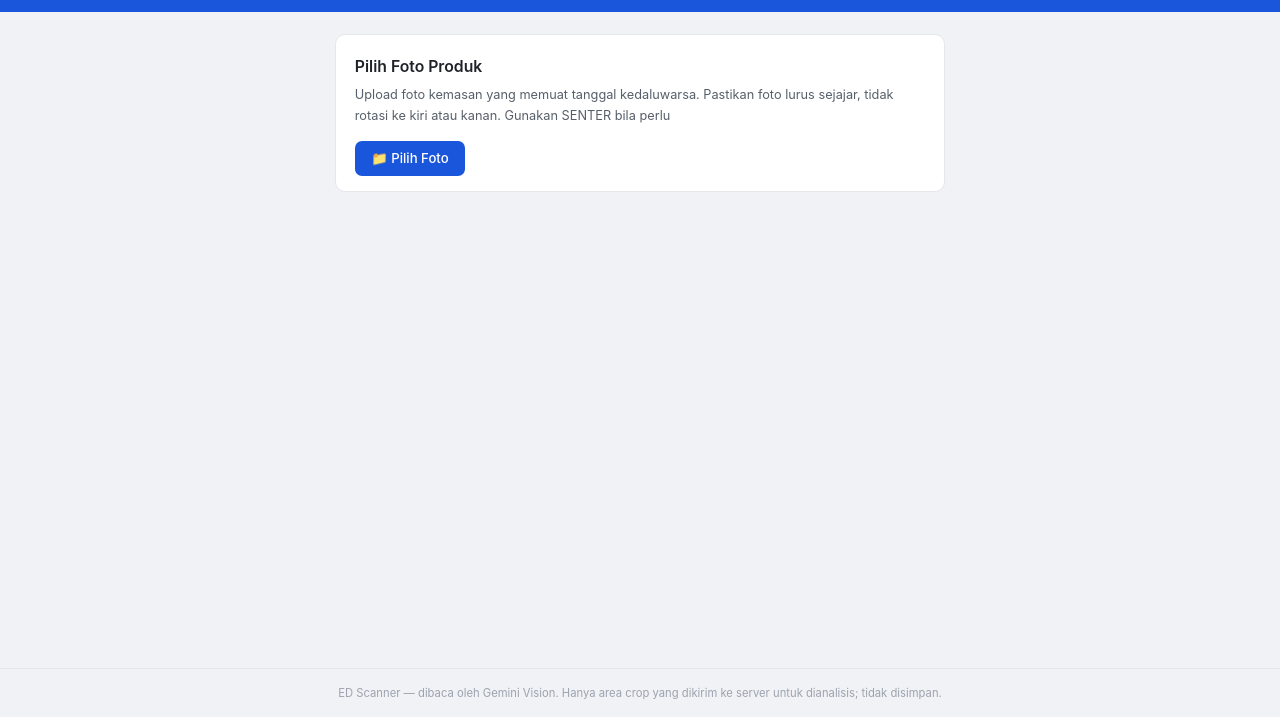
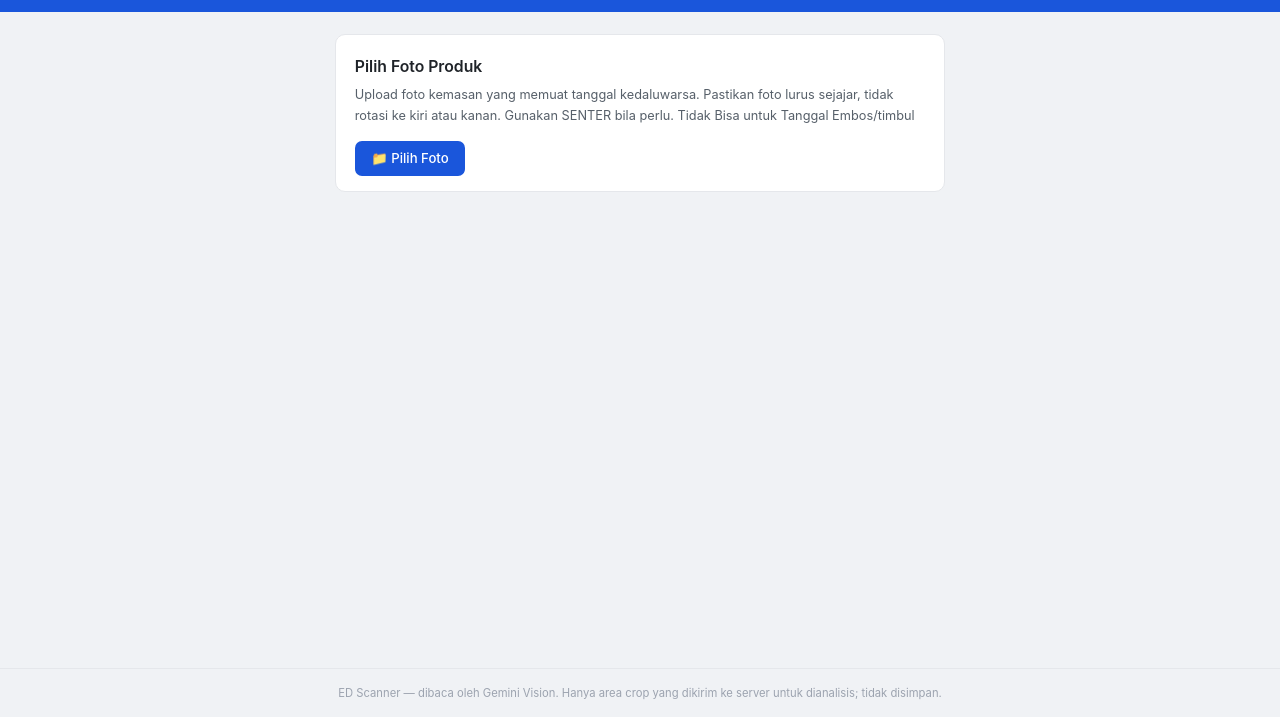
Before and after one commit to tiara259/Expiry_Checker-2, a plain HTML site: page index.html in a window 1280 px wide. Shown: the part 83-800 px from the top of the page. Drawn offline with Linux system fonts and the light colour scheme.

Commit message:
Update index.html

```diff
--- a/index.html
+++ b/index.html
@@ -19,7 +19,7 @@
     <section id="upload-section">
       <div class="card">
         <h2>Pilih Foto Produk</h2>
-        <p class="hint">Upload foto kemasan yang memuat tanggal kedaluwarsa. Pastikan foto lurus sejajar, tidak rotasi ke kiri atau kanan. Gunakan SENTER bila perlu</p>
+        <p class="hint">Upload foto kemasan yang memuat tanggal kedaluwarsa. Pastikan foto lurus sejajar, tidak rotasi ke kiri atau kanan. Gunakan SENTER bila perlu. Tidak Bisa untuk Tanggal Embos/timbul</p>
         <label id="upload-label" for="file-input" class="btn btn-primary btn-upload">
           📁 Pilih Foto
         </label>
```
